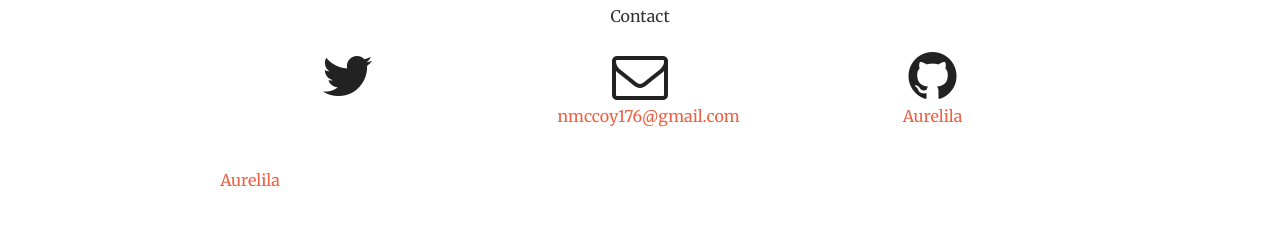
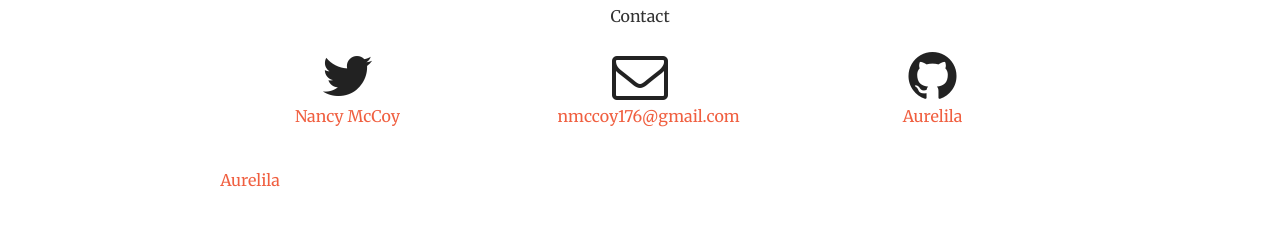
Before and after one commit to Aurelila/aurelila.github.io, a Jekyll site: the page built from index.html, in a window 1280 px wide and 900 px high, scrolled down 2021 px. Shown: the part 588-814 px from the top of the window. Built offline with Jekyll 4.4.1, drawn with Linux system fonts in a browser that asks for light colours.

Commit message:
Update contact.html

```diff
--- a/_includes/contact.html
+++ b/_includes/contact.html
@@ -7,9 +7,9 @@
                 <p>Contact</p>
             </div>
         <div class="col-lg-2 col-lg-offset-2 text-center">
-            <a href="https://twitter.com/{{ site.twitter_username }}">
+            <a href="www.linkedin.com/in/nancy-mccoy {{ site.linkedin_username }}">
                 <i class="fa fa-twitter fa-3x wow bounceIn" data-wow-delay=".1s"></i>
-                <p>{{ site.twitter_username }}</p>
+                <p>{{ site.linkedin_username }}</p>
             </a>
         </div>
         <div class="col-lg-2 col-lg-offset-1 text-center">
```
